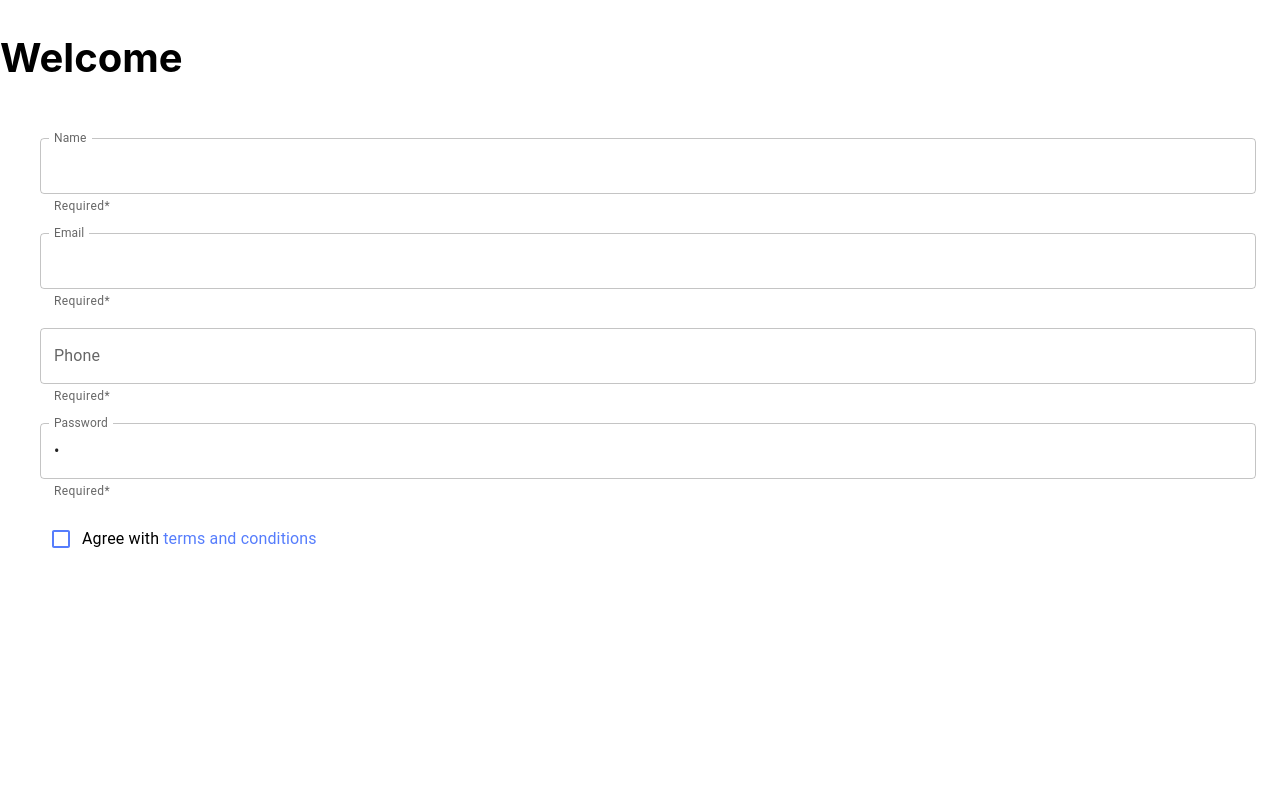
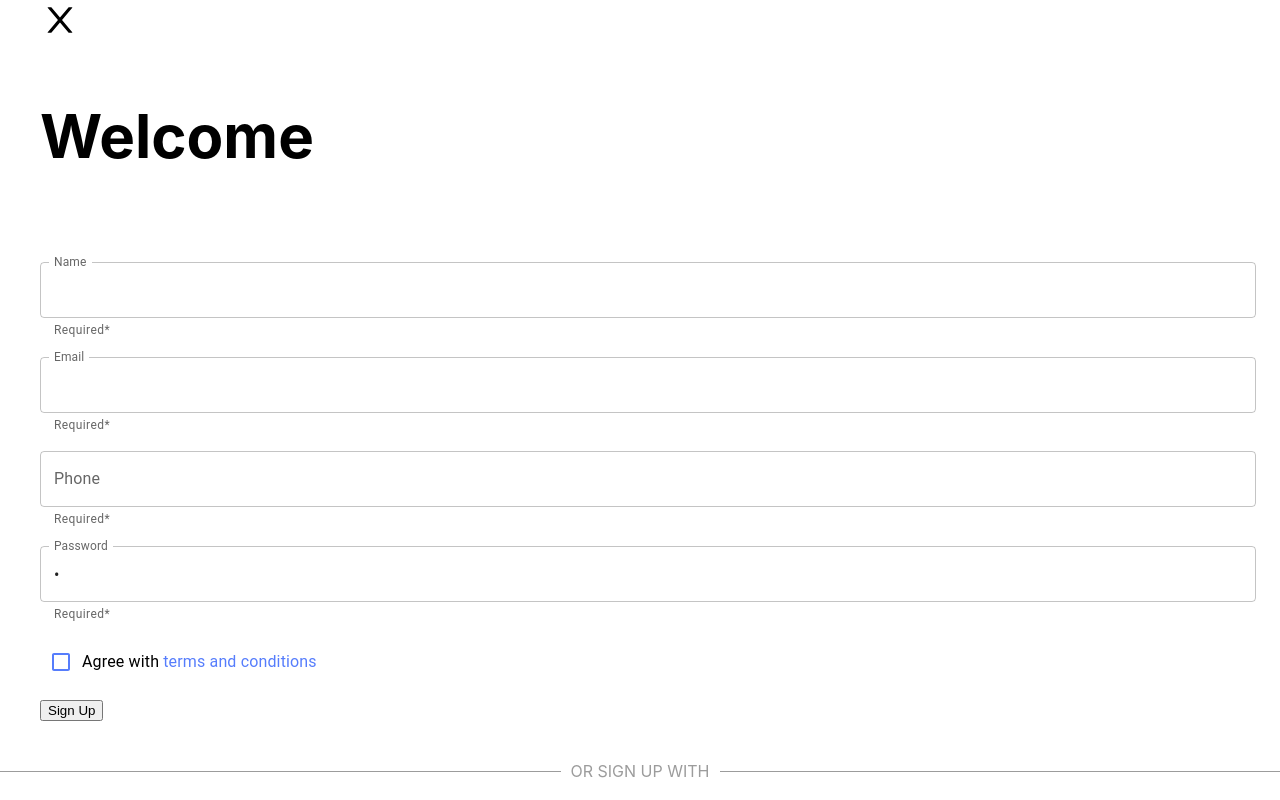
Before and after one commit to zirradev/fingertipps, a React (Create React App) app in the folder client/: page /Signup in a window 1280 px wide. Built offline with nearby package versions, Linux system fonts and the light colour scheme.

Commit message:
google and signup

```diff
--- /dev/null
+++ b/client/src/pages/Googlelogin.js
@@ -0,0 +1,72 @@
+import React, { Component } from "react";
+import { GoogleLogin, GoogleLogout } from "react-google-login";
+
+const CLIENT_ID = "";
+
+class GoogleLoginComponent extends Component {
+  constructor() {
+    super();
+    this.state = {
+      isLoggedIn: false,
+      userInfo: {
+        name: "",
+        emailId: "",
+      },
+    };
+  }
+
+  // Success Handler
+  responseGoogleSuccess = (response) => {
+    console.log();
+    let userInfo = {
+      name: response.profileObj.name,
+      emailId: response.profileObj.email,
+    };
+    this.setState({ userInfo, isLoggedIn: true });
+  };
+
+  // Error Handler
+  responseGoogleError = (response) => {
+    console.log(response);
+  };
+
+  // Logout Session and Update State
+  logout = (response) => {
+    console.log(response);
+    let userInfo = {
+      name: "",
+      emailId: "",
+    };
+    this.setState({ userInfo, isLoggedIn: false });
+  };
+
+  render() {
+    return (
+      <div className="row mt-5">
+        <div className="col-md-12">
+          {this.state.isLoggedIn ? (
+            <div>
+              <h1>Welcome, {this.state.userInfo.name}</h1>
+
+              <GoogleLogout
+                clientId={CLIENT_ID}
+                buttonText={"Logout"}
+                onLogoutSuccess={this.logout}
+              ></GoogleLogout>
+            </div>
+          ) : (
+            <GoogleLogin
+              clientId={CLIENT_ID}
+              buttonText="Sign In with Google"
+              onSuccess={this.responseGoogleSuccess}
+              onFailure={this.responseGoogleError}
+              isSignedIn={true}
+              cookiePolicy={"single_host_origin"}
+            />
+          )}
+        </div>
+      </div>
+    );
+  }
+}
+export default GoogleLoginComponent;
--- a/client/src/pages/Signup.css
+++ b/client/src/pages/Signup.css
@@ -1,13 +1,45 @@
-.signup_contents h1 {
+.title {
     font-size: 2.5rem;
-    font-weight: bold;
-    color: #000;
-    margin-bottom: 1rem;
-    align-items: center;
+    margin-left: 1em;
 }
+
 
 .signup-form {
     padding: 2em;
     display: flex;
     flex-direction: column;
 }
+
+.signup-button {
+    align-items: center;
+}
+
+.signup-a-text {
+    text-align: center;
+
+    color: #fff;
+    background-color: var(--color);
+    border-radius: 2rem;
+}
+
+.divider {
+    display: flex;
+    flex-direction: row;
+    color: #9C9C9C;
+}
+
+.divider:before,
+.divider:after {
+    content: "";
+    flex: 1 1;
+    border-bottom: 1px solid;
+    margin: auto;
+}
+
+.divider:before {
+    margin-right: 10px
+}
+
+.divider:after {
+    margin-left: 10px
+}
--- a/client/src/pages/Signup.js
+++ b/client/src/pages/Signup.js
@@ -9,6 +9,8 @@ import OutlinedInput from "@mui/material/OutlinedInput";
 import FormControlLabel from "@mui/material/FormControlLabel";
 import Checkbox from "@mui/material/Checkbox";
 import "./Signup.css";
+import { AiOutlineClose } from "react-icons/ai";
+import GoogleLoginComponent from "./Googlelogin";
 
 export default function ComposedTextField() {
   const [name, setName] = React.useState(" ");
@@ -22,7 +24,10 @@ export default function ComposedTextField() {
   return (
     <section className="signup">
       <div className="signup_contents">
-        <h1>Welcome</h1>
+        <div className="title">
+          <AiOutlineClose />
+          <h1>Welcome</h1>
+        </div>
         <Box
           component="form"
           sx={{
@@ -100,7 +105,14 @@ export default function ComposedTextField() {
               </>
             }
           />
+          <div className="button">
+            <button type="submit">Sign Up</button>
+          </div>
         </Box>
+      </div>
+      <div className="other_signup">
+        <div className="divider">OR SIGN UP WITH</div>
+        <div className="google_signup">{/* <GoogleLoginComponent /> */}</div>
       </div>
     </section>
   );
```
